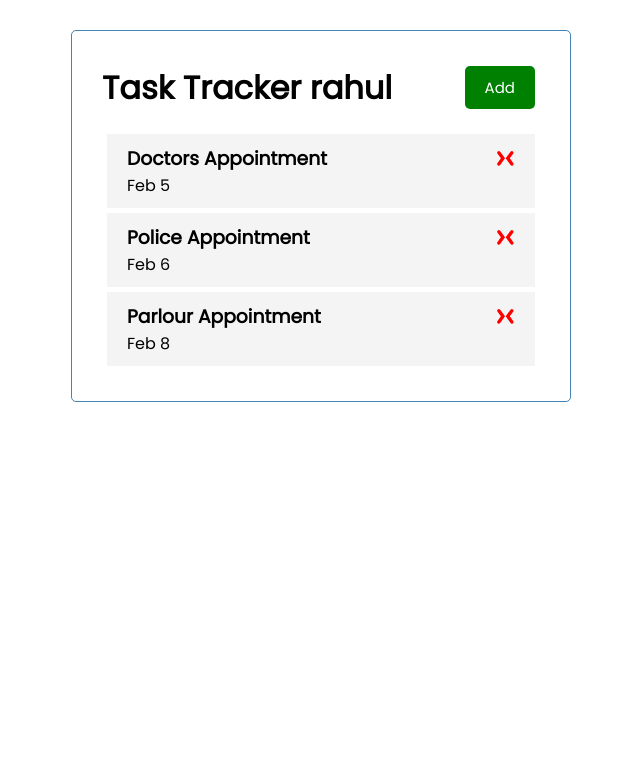
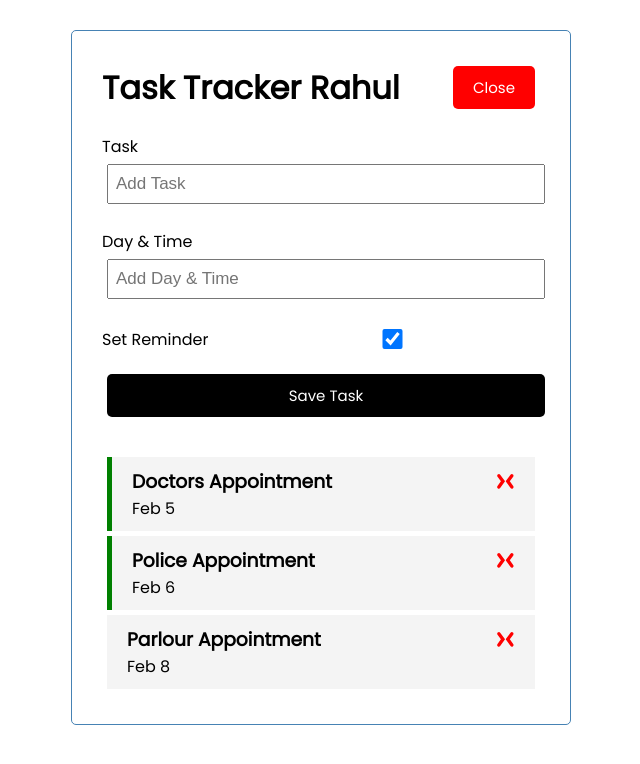
Before and after one commit to Rahul-Devloper/task-tracker, a React (Create React App) app: page / in a window 1280 px wide. Both pictures are taken after a click on the button "Add". Shown: the top 764 px of the page, without its empty margins (319-959 px from the left). Built offline with nearby package versions, Linux system fonts and the light colour scheme.

Commit message:
task tracker completed

```diff
--- a/src/App.js
+++ b/src/App.js
@@ -1,8 +1,10 @@
 import { useState } from 'react'
 import Header from './components/Header'
 import Tasks from './components/Tasks'
+import AddTask from './components/AddTask'
 
 const App =()=> {
+  const [showAddTask, setShowAddTask] = useState(false)
   const [tasks, setTasks] = useState([
     {
         id:1,
@@ -24,6 +26,14 @@
     }
 ])
 
+
+//add task
+const addTask = (task)=>{
+ const id = Math.floor(Math.random()*1000) + 1
+ const newTask = {id,...task}
+ setTasks([...tasks, newTask])
+}
+
 //delete task
 const deleteTask = (id)=>{
   setTasks(tasks.filter((task)=> task.id!==id));
@@ -31,12 +41,20 @@
 
 //toggle reminder
 const toggleReminder = (id)=>{
-  console.log('toggle',id)
+  setTasks (
+    tasks.map((task) =>
+    task.id === id? {...task, reminder: !task.reminder}: task
+
+    )
+  )
 }
 
  return (
     <div className="container">
-      <Header />
+      <Header onAdd={()=>
+        setShowAddTask(!showAddTask)}
+        showAdd = {showAddTask} />
+      {showAddTask && <AddTask onAdd = {addTask} />}
       {tasks.length > 0 ?(<Tasks tasks = {tasks} onDelete = {deleteTask} onToggle = {toggleReminder}/>
       ):('no tasks')}
     </div>
--- /dev/null
+++ b/src/components/AddTask.js
@@ -0,0 +1,55 @@
+import React from 'react'
+import {useState} from 'react'
+
+const AddTask = ({onAdd}) => {
+    const [text, setText] = useState('')
+    const [day, setDay] = useState('')
+    const [reminder, setReminder] = useState('false')
+
+    const onSubmit = (e)=>{
+        e.preventDefault()
+
+        if(!text){
+            alert('Please add a task')
+        }
+            onAdd({ text, day, reminder})
+
+        setText('')
+        setDay('')
+        setReminder(false)
+    }
+
+    return (
+        <form className= 'add-form'
+        onSubmit={onSubmit}>
+            <div className='form-control'>
+                <label>Task</label>
+                <input
+                type='text'
+                placeholder='Add Task'
+                value={text}
+                onChange = {(e)=>setText(e.target.value)} />
+            </div>
+            <div className='form-control'>
+                <label>Day & Time</label>
+                <input
+                type='text'
+                placeholder='Add Day & Time'
+                value={day}
+                onChange = {(e)=>setDay(e.target.value)} />
+            </div>
+            <div className='form-control form-control-check'>
+                <label>Set Reminder</label>
+                <input
+                type='checkbox'
+                checked = {reminder}
+                value={reminder}
+                onChange = {(e)=>setReminder(e.currentTarget.checked)}/>
+            </div>
+            <input type='submit' value='Save Task'
+            className='btn btn-block'  />
+        </form>
+    )
+}
+
+export default AddTask
--- a/src/components/Header.js
+++ b/src/components/Header.js
@@ -3,21 +3,19 @@
 import Button from './Button'
 
 
-const Header = ({title}) => {
-    const onClick=()=>{
-        console.log('clicked')
-    }
+const Header = ({title, onAdd, showAdd}) => {
+
     return (
         <header className = 'header'>
             <h1>Task Tracker {title}</h1>
-            <Button color = 'green' text= 'Add'
-            onClick = {onClick}/>
+            <Button color = {showAdd?'red':'green'} text= {showAdd ? 'Close':'Add'}
+            onClick = {onAdd}/>
         </header>
     )
 }
 
 Header.defaultProps = {
-    title: 'rahul',
+    title: 'Rahul',
 }
 
 Header.propTypes = {
--- a/src/components/Task.js
+++ b/src/components/Task.js
@@ -2,7 +2,8 @@
 import { FaMixer } from "react-icons/fa";
 const  Task = ({task, onDelete, onToggle}) => {
     return (
-        <div className='task' onDoubleClick={()=>onToggle(task.id)}>
+        <div className= {`task ${task.reminder? 'reminder': ''}`}
+         onDoubleClick={()=>onToggle(task.id)}>
             <h3>
                 {task.text}
                 <FaMixer
```
